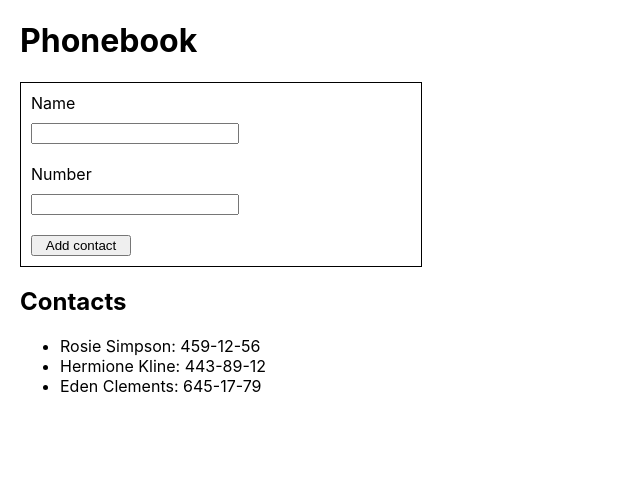
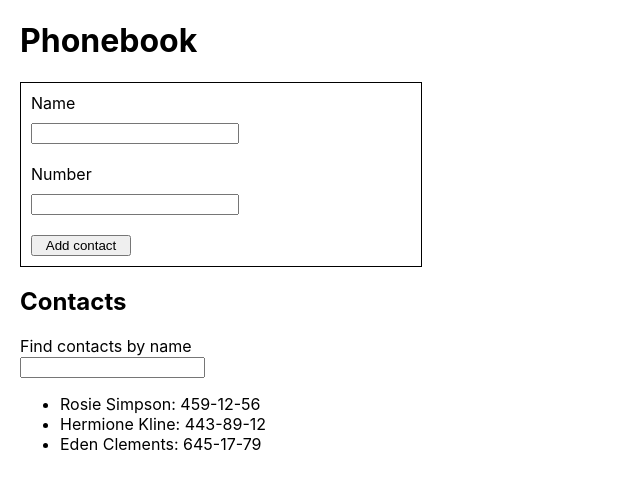
Before and after one commit to VKoshovec/goit-react-hw-04-images, a React (Create React App) app: page / in a window 1280 px wide. Shown: the top 488 px of the page, without its empty margins (0-640 px from the left). Built offline with nearby package versions, Linux system fonts and the light colour scheme; the HTML template or start-up script is replaced by a standard one.

Commit message:
start_task3_4

```diff
--- a/src/ContactFilter/ContactFilter.jsx
+++ b/src/ContactFilter/ContactFilter.jsx
@@ -0,0 +1,28 @@
+import css from './contactFilter.module.css';
+import { Component } from "react";
+
+class ContactFilter extends Component {
+
+    hendleChange = (e) => {
+       const findName = e.currentTarget.value;
+       this.props.onChange (findName);
+    };
+
+    render() {
+        return (
+        <div className={ css.filter }>
+           <label>Find contacts by name
+              <input
+                onChange={ this.hendleChange }
+                type="text"
+                name="filter"
+                title="Name may contain only letters, apostrophe, dash and spaces. For example Adrian, Jacob Mercer, Charles de Batz de Castelmore d'Artagnan"
+                required>
+                </input>
+            </label>
+        </div>
+        )
+    }
+}
+
+export default ContactFilter;
--- a/src/ContactFilter/contactFilter.module.css
+++ b/src/ContactFilter/contactFilter.module.css
@@ -0,0 +1,5 @@
+.filter {
+    display: flex;
+    width: 200px;
+    flex-direction: column;
+}
--- a/src/PhoneBook/PhoneBook.jsx
+++ b/src/PhoneBook/PhoneBook.jsx
@@ -2,6 +2,7 @@ import { Component } from "react";
 import css from './phoneBook.module.css';
 import ContactList from "../ContactList/ContactList";
 import ContactAddForm from "../ContactAddForm/ContactAddForm";
+import ContactFilter from "../ContactFilter/ContactFilter";
 
 class PhoneBook extends Component {
 
@@ -29,8 +30,9 @@ class PhoneBook extends Component {
         return (
         <div className= {css.phoneBook}>
             <h1>Phonebook</h1>
-            <ContactAddForm onSubmit= { res => this.addContact(res) } />
+            <ContactAddForm onSubmit = { res => this.addContact(res) } />
             <h2>Contacts</h2>
+            <ContactFilter onChange = { fltr => console.log(fltr) } />
             <ContactList contacts={ contactList } />
         </div>
         )
```
